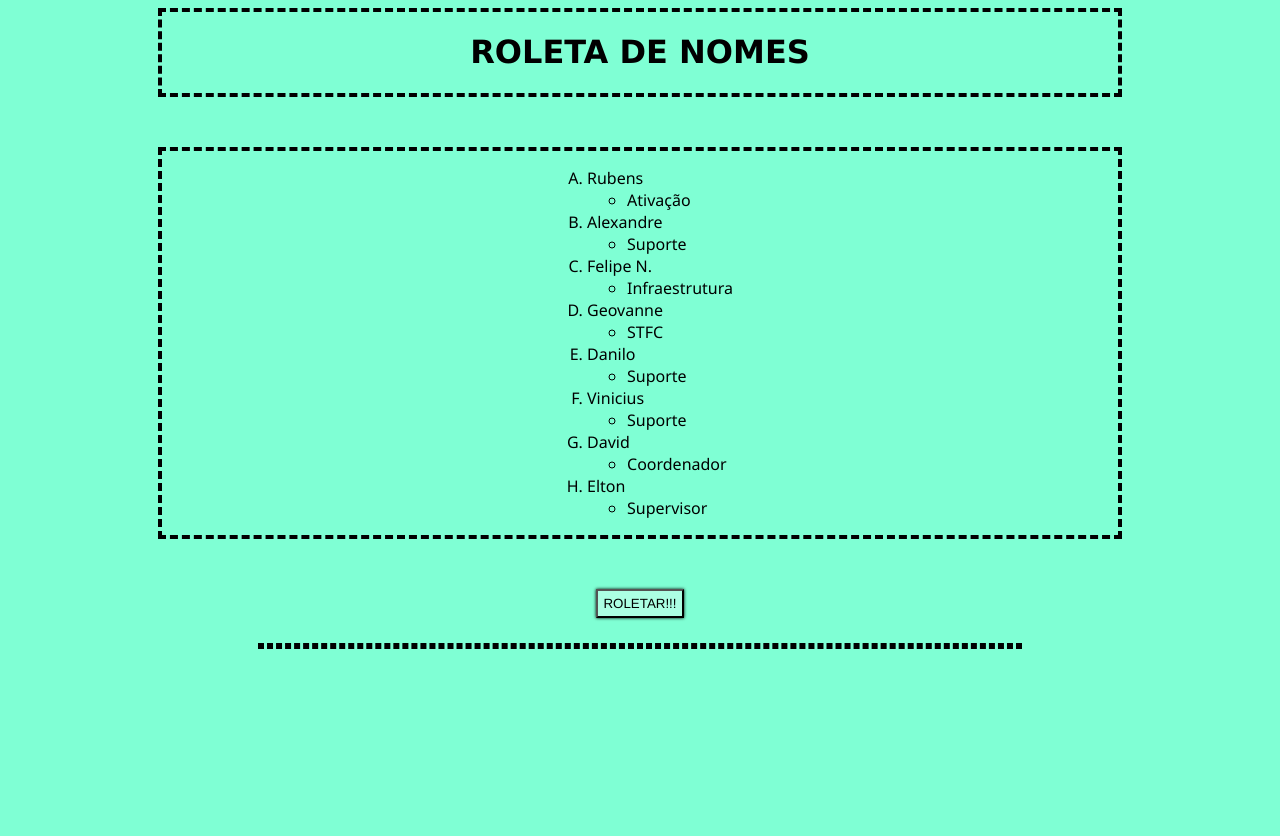
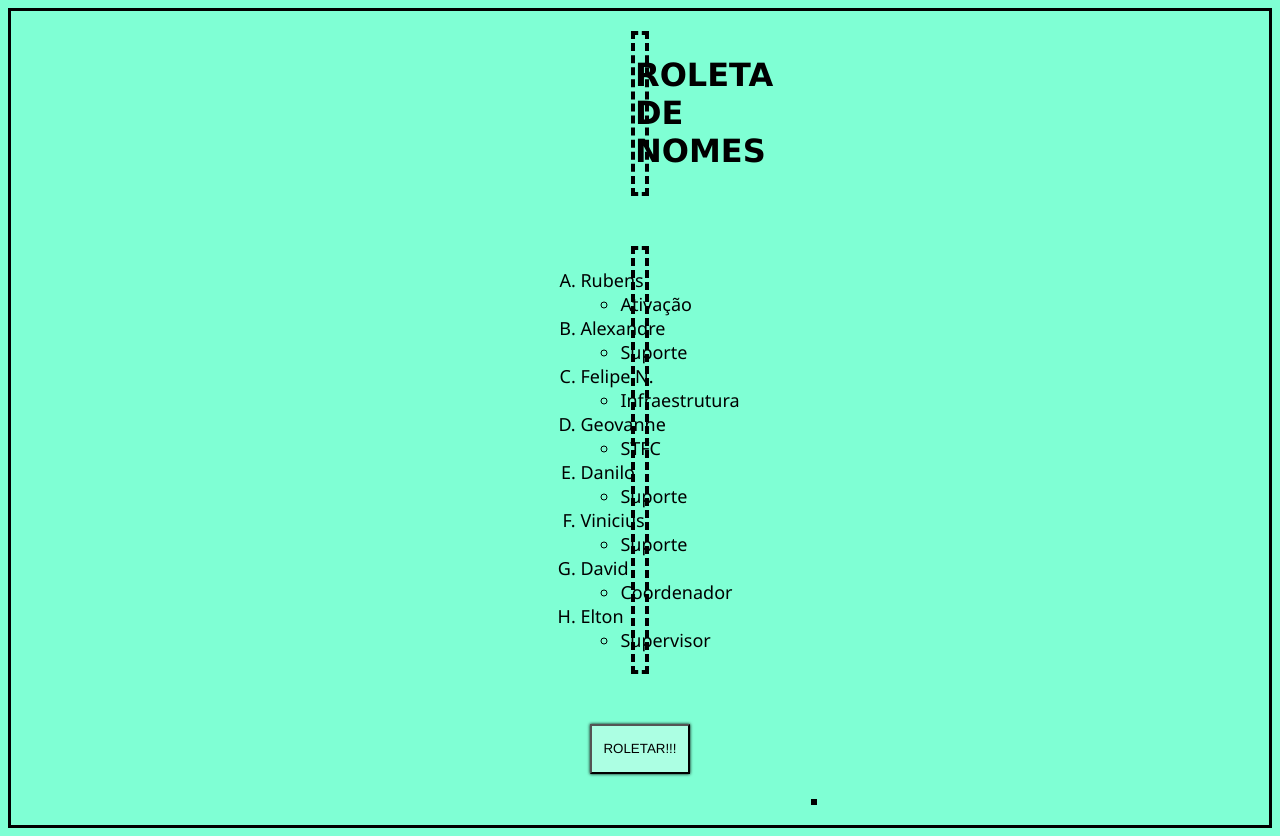
Before and after one commit to yuuzzzo/sorteio, a plain HTML site: page index.html in a window 1280 px wide. Before the commit the page ends 800 px from the top, so only its background shows below. Drawn offline with Linux system fonts and the light colour scheme; files whose address does not match are found by name.

Commit message:
Update estilo.css

```diff
--- a/estilo.css
+++ b/estilo.css
@@ -1,5 +1,7 @@
 body{
     background-color: aquamarine;
+    border: 3px solid black;
+    padding: 20px;
 }
 
 .titulo{
@@ -7,14 +9,15 @@ body{
     color: rgb(0, 0, 0);
     font-family: 'Lucida Sans', 'Lucida Sans Regular', 'Lucida Grande', 'Lucida Sans Unicode', Geneva, Verdana, sans-serif;
     border: 4px dashed black;
-    margin: 0px 150px 0px 150px;
+    margin: 0px 600px 0px 600px;
 }
 
 .lista{
     display: flex;
+    font-size: large;
     justify-content: center;
     border: 4px dashed black;
-    margin: 50px 150px 0px 150px;
+    margin: 50px 600px 0px 600px;
     font-family: 'Segoe UI', Tahoma, Geneva, Verdana, sans-serif;
 }
 
@@ -25,6 +28,8 @@ body{
 }
 
 button{
+    width: 100px;
+    height: 50px;
     background-color: rgba(255, 255, 255, 0.349);
     border-color: black;
     font-family: 'Franklin Gothic Medium', 'Arial Narrow', Arial, sans-serif;
@@ -34,9 +39,9 @@ button{
 
 #resultado{
     text-align: center;
-    font-size: small;
+    font-size: large;
     font-family: Arial, Helvetica, sans-serif;
-    margin: 25px 250px 0px 250px;
+    margin: 25px 780px 0px 780px;
     border: 3px dashed black;
 
 }
```
